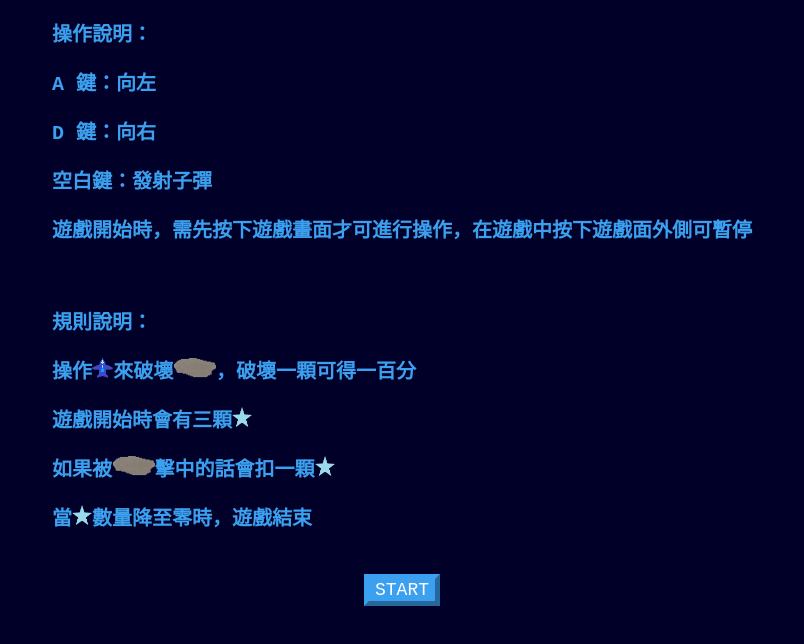
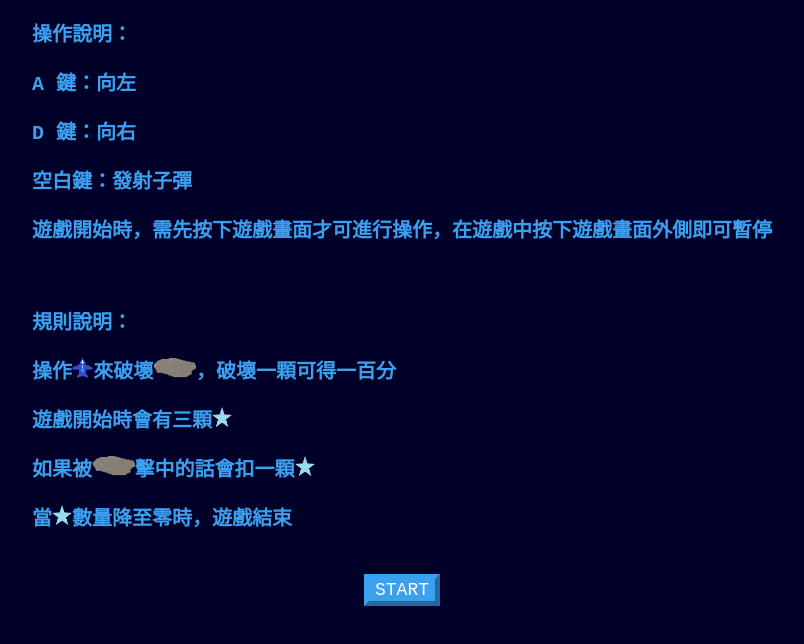
Before and after one commit to Darrin-Lin/space-game, a plain HTML site: page index.html in a window 1280 px wide. Shown: the part 138-782 px from the top of the page, without its empty margins (238-1042 px from the left). Drawn offline with Linux system fonts and the light colour scheme; no server answers.

Commit message:
fix typo

```diff
--- a/index.html
+++ b/index.html
@@ -15,7 +15,7 @@
     <p>A 鍵：向左</p>
     <p>D 鍵：向右</p>
     <p>空白鍵：發射子彈</p>
-    <p>遊戲開始時，需先按下遊戲畫面才可進行操作，在遊戲中按下遊戲面外側可暫停</p>
+    <p>遊戲開始時，需先按下遊戲畫面才可進行操作，在遊戲中按下遊戲畫面外側即可暫停</p>
     <br>
     <p>規則說明：</p>
     <p>操作<img src="./assets/img/fighter.png">來破壞<img src="./assets/img/rock.png">，破壞一顆可得一百分</p>
```
